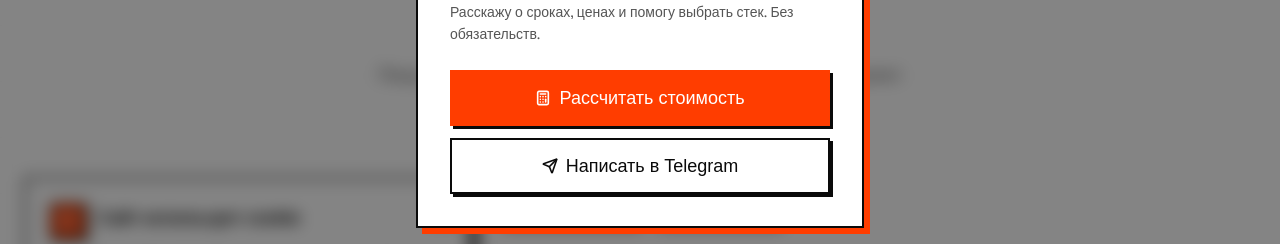
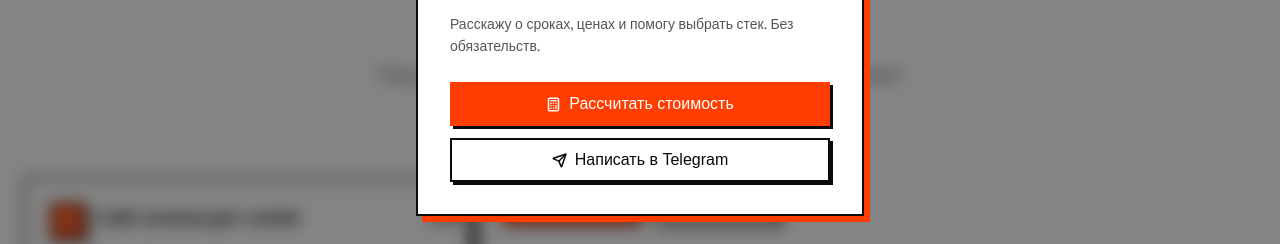
Before and after one commit to DmitryBotyan/portfolio, a React (Vite) app: page / in a window 1280 px wide. Shown: the part 367-611 px from the top of the page. Built offline with nearby package versions, Linux system fonts and the light colour scheme; no server answers; a web font is replaced by a local one.

Commit message:
Force single-line CTA buttons on narrow viewports
Co-Authored-By: Claude Opus 4.7 <noreply@anthropic.com>

```diff
--- a/src/components/PopupCTA.tsx
+++ b/src/components/PopupCTA.tsx
@@ -106,11 +106,11 @@ export function PopupCTA() {
 
           <div className="space-y-3">
             <Button
-              size="lg"
-              className="w-full bg-accent text-accent-foreground border-accent shadow-[3px_3px_0px_0px_#0A0A0A] hover:shadow-[1px_1px_0px_0px_#0A0A0A]"
+              size="md"
+              className="w-full text-sm sm:text-base whitespace-nowrap bg-accent text-accent-foreground border-accent shadow-[3px_3px_0px_0px_#0A0A0A] hover:shadow-[1px_1px_0px_0px_#0A0A0A]"
               onClick={goCalculator}
             >
-              <Calculator size={16} strokeWidth={2.4} />
+              <Calculator size={15} strokeWidth={2.4} />
               {popup.ctaCalculate}
             </Button>
 
@@ -119,9 +119,9 @@ export function PopupCTA() {
               target="_blank"
               rel="noopener noreferrer"
               onClick={dismiss}
-              className="w-full inline-flex items-center justify-center gap-2 font-head font-medium text-lg bg-background text-foreground border-2 border-border px-6 py-3 shadow-[3px_3px_0px_0px_var(--border)] hover:shadow-[1px_1px_0px_0px_var(--border)] hover:translate-x-0.5 hover:translate-y-0.5 transition-all"
+              className="w-full inline-flex items-center justify-center gap-2 font-head font-medium text-sm sm:text-base whitespace-nowrap bg-background text-foreground border-2 border-border px-4 py-2 shadow-[3px_3px_0px_0px_var(--border)] hover:shadow-[1px_1px_0px_0px_var(--border)] hover:translate-x-0.5 hover:translate-y-0.5 transition-all"
             >
-              <Send size={16} strokeWidth={2.4} />
+              <Send size={15} strokeWidth={2.4} />
               {popup.ctaTelegram}
             </a>
           </div>
--- a/src/pages/BlogPost.tsx
+++ b/src/pages/BlogPost.tsx
@@ -216,7 +216,7 @@ function PostView({ post }: { post: BlogPostType }) {
                 <div className="flex flex-col sm:flex-row gap-3">
                   <Button
                     size="md"
-                    className="bg-accent text-accent-foreground border-accent shadow-[3px_3px_0px_0px_#FFFFFF] hover:shadow-[1px_1px_0px_0px_#FFFFFF]"
+                    className="whitespace-nowrap bg-accent text-accent-foreground border-accent shadow-[3px_3px_0px_0px_#FFFFFF] hover:shadow-[1px_1px_0px_0px_#FFFFFF]"
                     onClick={() => { window.location.href = '/#calculator' }}
                   >
                     <Calculator size={15} />
@@ -226,7 +226,7 @@ function PostView({ post }: { post: BlogPostType }) {
                     href="https://t.me/unemployment_78"
                     target="_blank"
                     rel="noopener noreferrer"
-                    className="inline-flex items-center justify-center gap-2 font-head font-medium bg-background text-foreground border-2 border-border px-4 py-2 shadow-[3px_3px_0px_0px_#FFFFFF] hover:shadow-[1px_1px_0px_0px_#FFFFFF] hover:translate-x-0.5 hover:translate-y-0.5 transition-all"
+                    className="inline-flex items-center justify-center gap-2 font-head font-medium whitespace-nowrap bg-background text-foreground border-2 border-border px-4 py-2 shadow-[3px_3px_0px_0px_#FFFFFF] hover:shadow-[1px_1px_0px_0px_#FFFFFF] hover:translate-x-0.5 hover:translate-y-0.5 transition-all"
                   >
                     <Send size={15} />
                     {blog.ctaContact}
```
